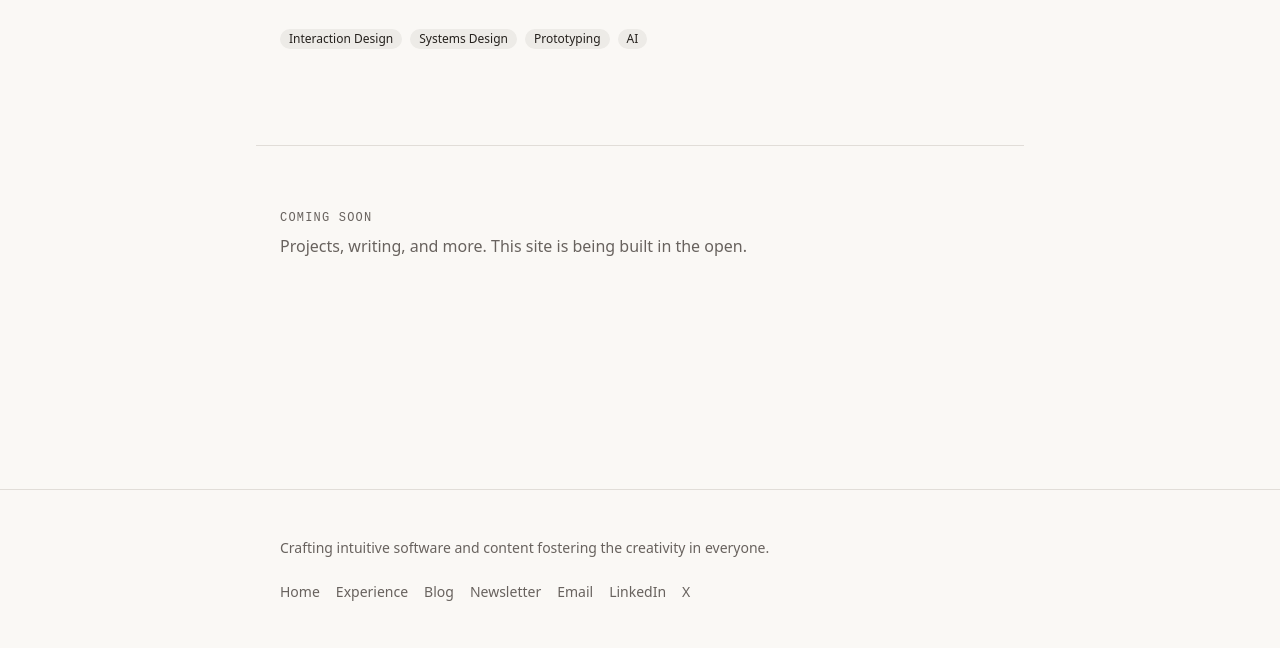
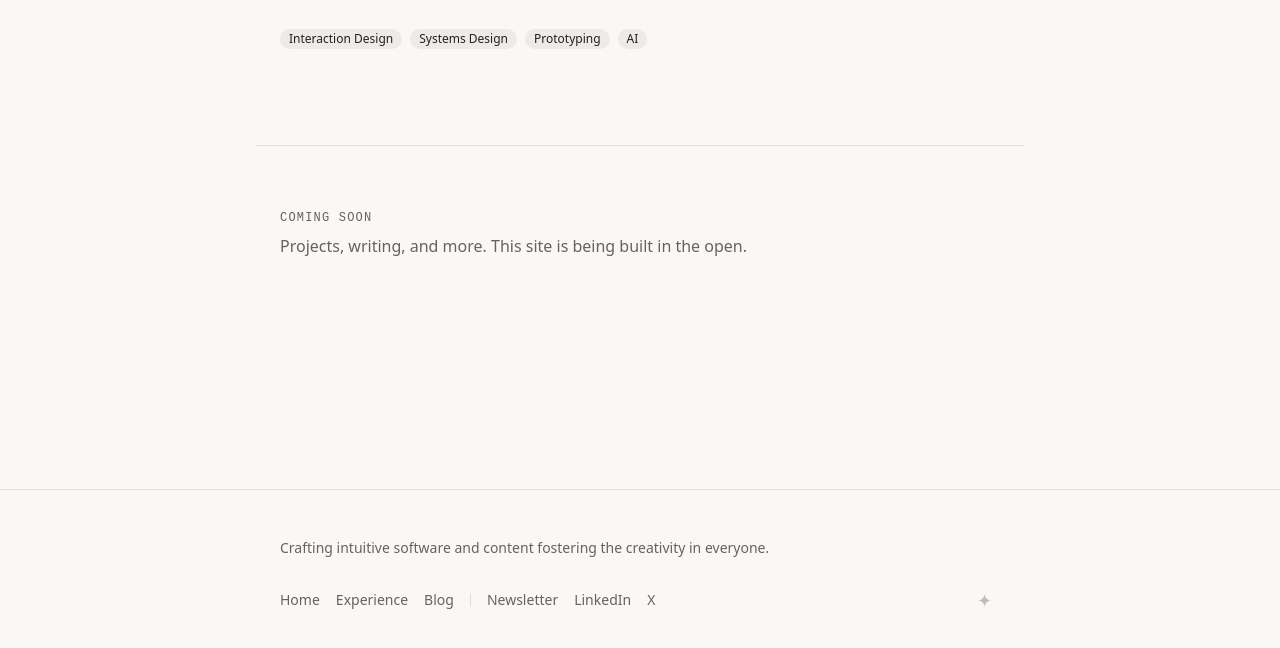
Before and after one commit to itspatmorgan/itspatmorgan.github.io, an Astro site: page / in a window 1280 px wide. Shown: the part 312-960 px from the top of the page. Built offline with nearby package versions, Linux system fonts and the light colour scheme; Astro itself is replaced by a stand-in of ours.

Commit message:
Refine footer: Easter egg style guide link, separator, remove email
- Move style guide link into footer row as right-aligned ✦ Easter egg
- Add vertical separator between internal and external links
- Remove email link from footer

Co-Authored-By: Claude Opus 4.6 <noreply@anthropic.com>

```diff
--- a/src/components/layout/Footer.astro
+++ b/src/components/layout/Footer.astro
@@ -18,6 +18,7 @@ import { siteConfig } from "@/data/site-config";
           {link.label}
         </a>
       ))}
+      <span class="h-3.5 w-px bg-border" aria-hidden="true"></span>
       <a
         href={siteConfig.social.newsletter}
         target="_blank"
@@ -25,12 +26,6 @@ import { siteConfig } from "@/data/site-config";
         class="transition-colors hover:text-foreground"
       >
         Newsletter
-      </a>
-      <a
-        href={`mailto:${siteConfig.social.email}`}
-        class="transition-colors hover:text-foreground"
-      >
-        Email
       </a>
       <a
         href={siteConfig.social.linkedin}
@@ -48,14 +43,12 @@ import { siteConfig } from "@/data/site-config";
       >
         X
       </a>
-      {import.meta.env.DEV && (
-        <a
-          href="/style-guide"
-          class="font-mono text-xs transition-colors hover:text-foreground"
-        >
-          Style Guide
-        </a>
-      )}
+      <a
+        href="/style-guide"
+        class="ml-auto px-2 py-1 text-lg text-muted-foreground/40 transition-colors hover:text-foreground"
+      >
+        ✦
+      </a>
     </div>
   </div>
 </footer>
```
